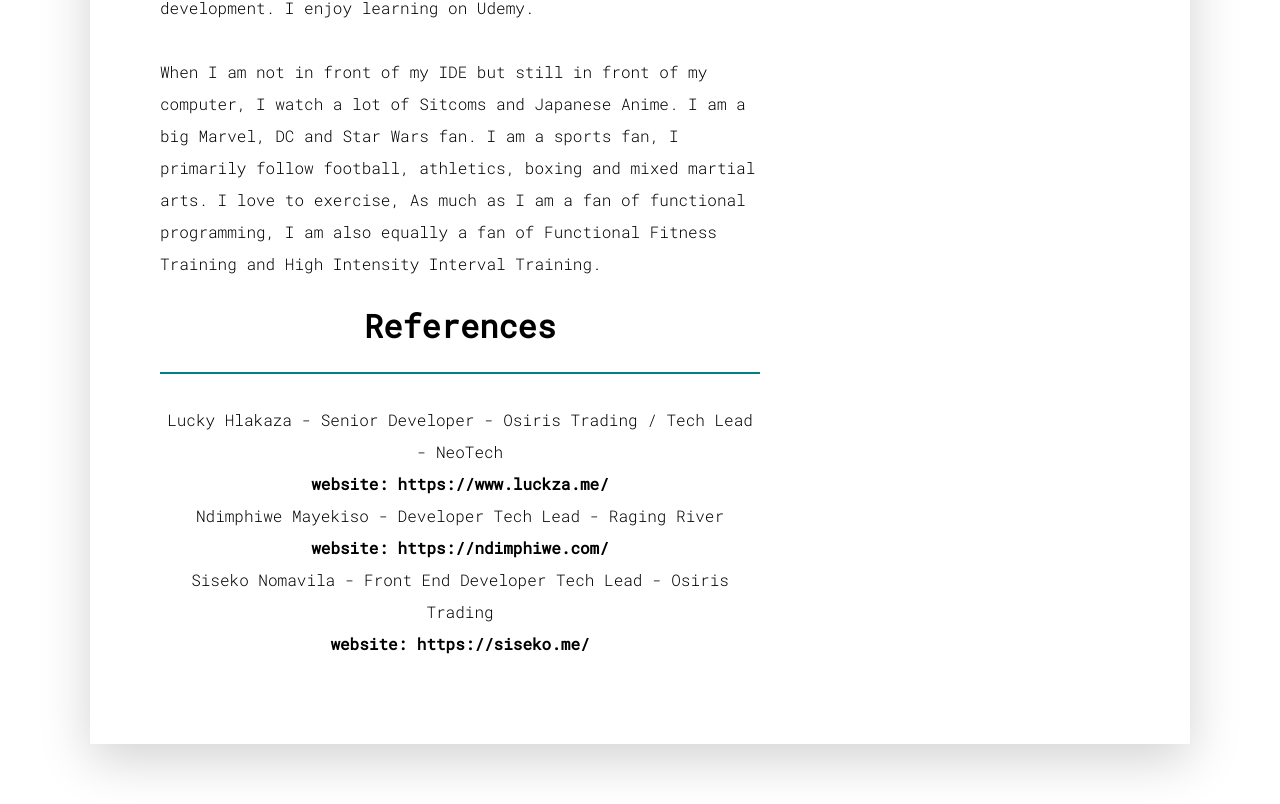
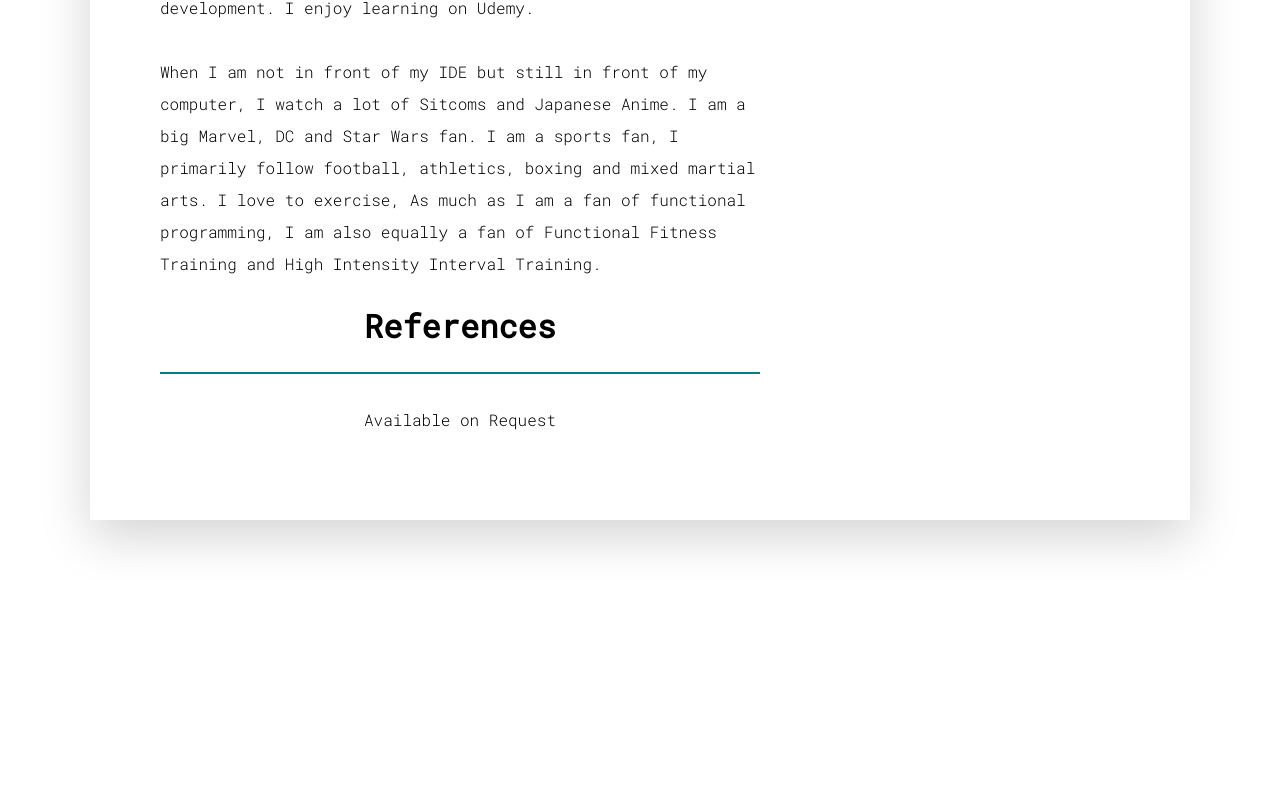
Before and after one commit to Mpilo-Pillz/mpillz-cv, a plain HTML site: page index.html in a window 1280 px wide. Shown: the part 7485-8289 px from the top of the page. After the commit the page ends 8065 px from the top, so only its background shows below. Drawn offline with nearby package versions, Linux system fonts and the light colour scheme.

Commit message:
updating references

```diff
--- a/index.html
+++ b/index.html
@@ -1242,21 +1242,7 @@ CLASSES
             <div class="text-align--center">
               <h1 class="about-me-heading cv--underline">References</h1>
               <ul>
-                <li>
-                  Lucky Hlakaza - Senior Developer - Osiris Trading / Tech Lead
-                  - NeoTech <br />
-                  <strong>website: https://www.luckza.me/ </strong>
-                </li>
-                <li>
-                  Ndimphiwe Mayekiso - Developer Tech Lead - Raging River
-                  <br />
-                  <strong>website: https://ndimphiwe.com/ </strong>
-                </li>
-                <li>
-                  Siseko Nomavila - Front End Developer Tech Lead - Osiris
-                  Trading <br />
-                  <strong>website: https://siseko.me/</strong>
-                </li>
+                <li>Available on Request</li>
               </ul>
             </div>
 
```
